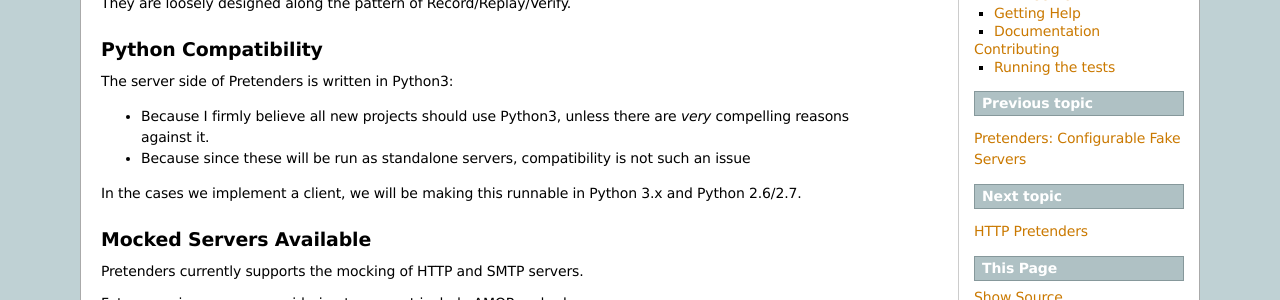
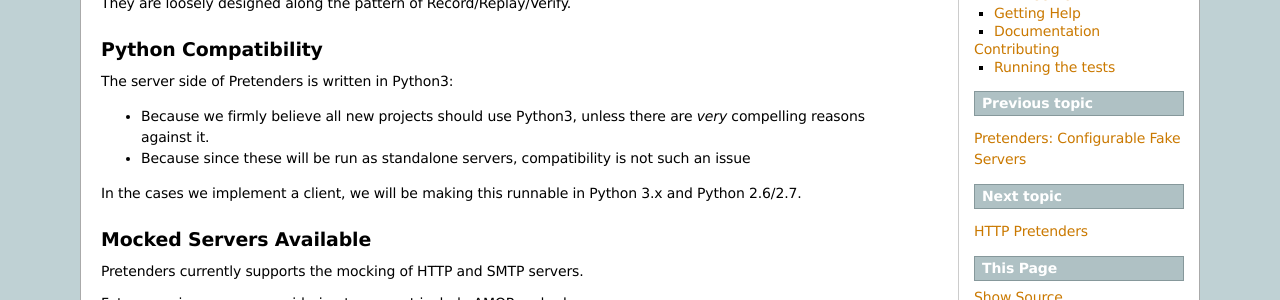
Before and after one commit to pretenders/pretenders, a Sphinx documentation site: the page built from docs/intro.rst, in a window 1280 px wide. Shown: the part 172-472 px from the top of the page. Built offline with Sphinx 7.4.7, drawn with Linux system fonts in a browser that asks for light colours.

Commit message:
Change "I" to "we"

```diff
--- a/docs/intro.rst
+++ b/docs/intro.rst
@@ -14,7 +14,7 @@
 
 The server side of Pretenders is written in Python3:
 
-* Because I firmly believe all new projects should use Python3, unless
+* Because we firmly believe all new projects should use Python3, unless
   there are *very* compelling reasons against it.
 * Because since these will be run as standalone servers, compatibility
   is not such an issue
```
